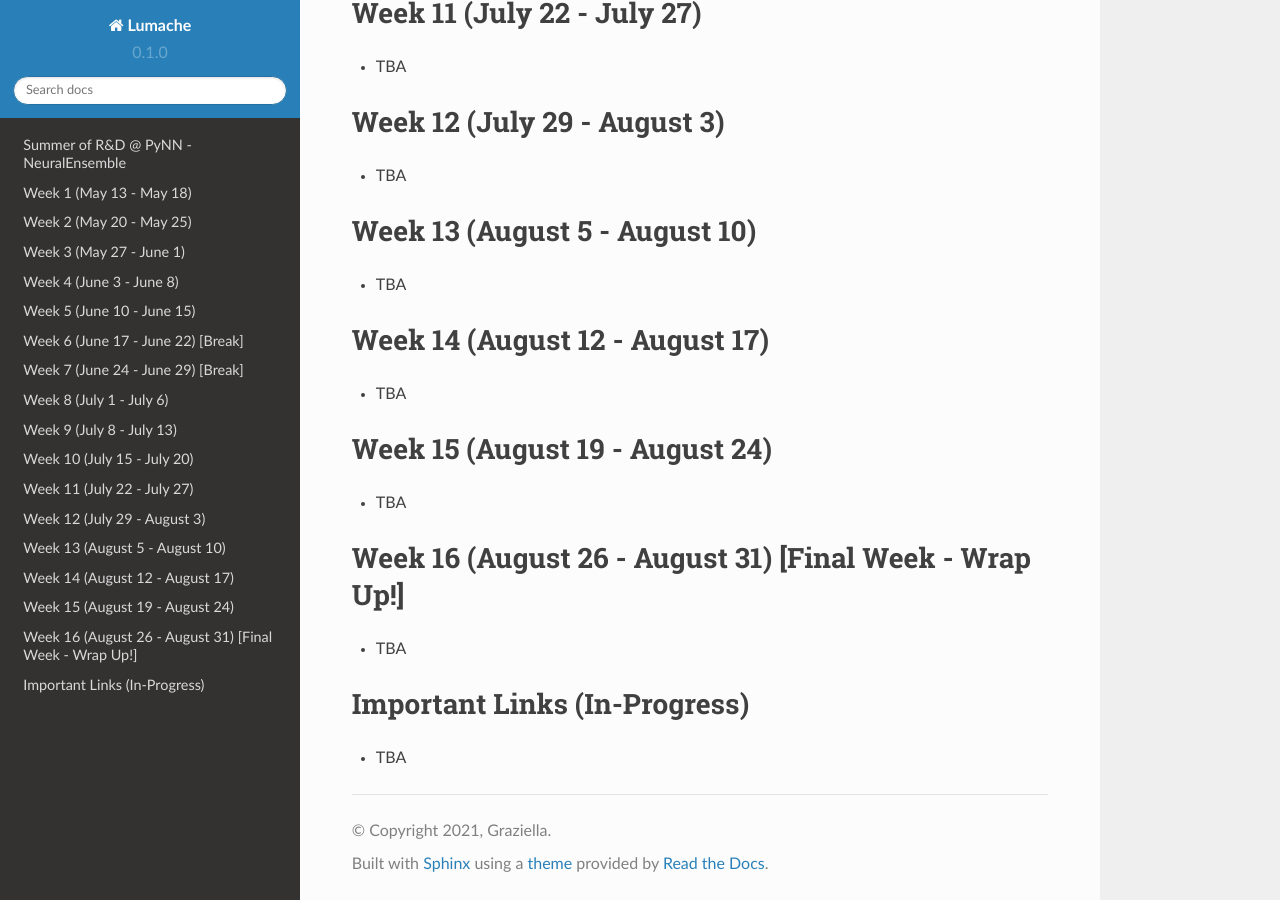
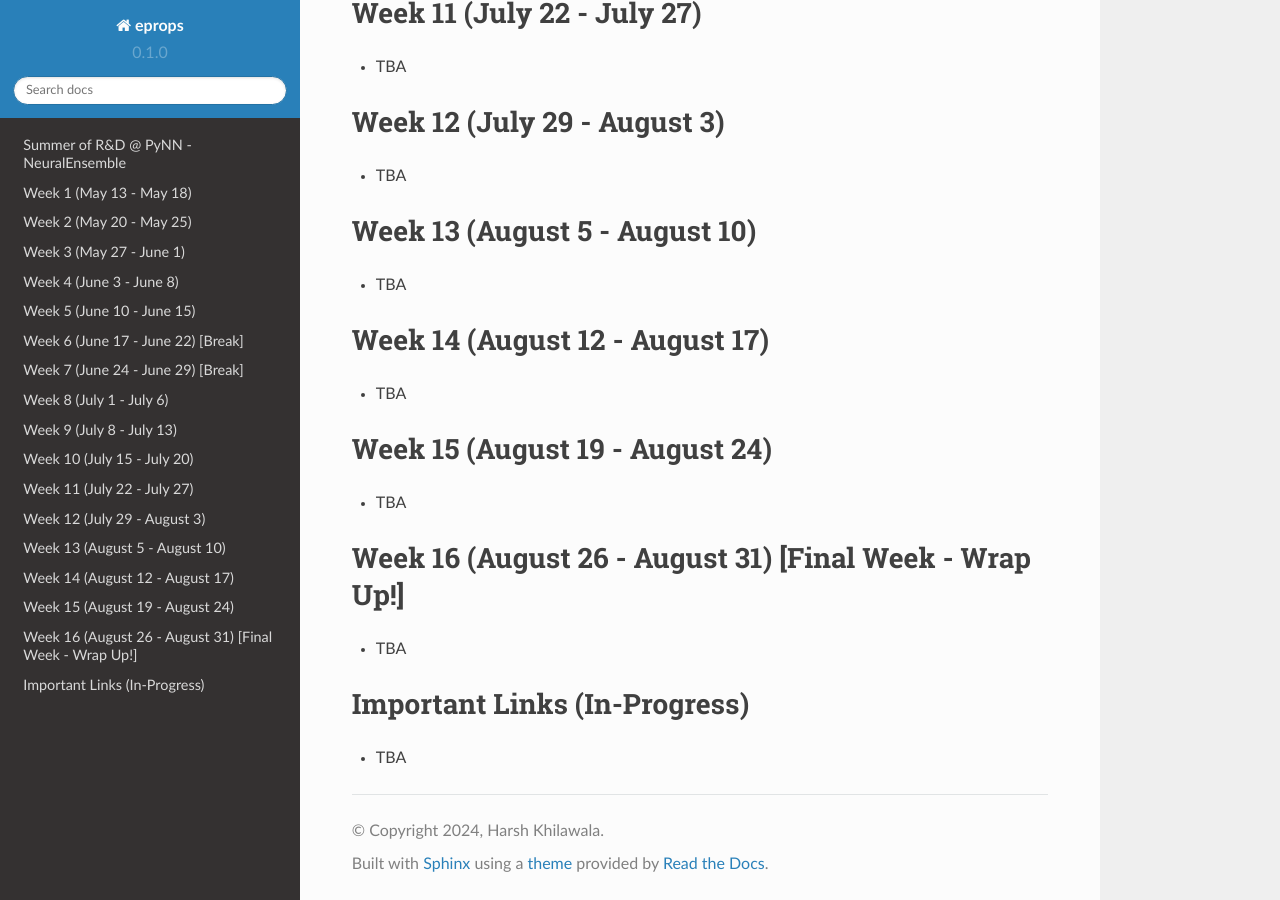
Before and after one commit to HarshKhilawala/eprops-pynn-rtd, a Sphinx documentation site: the page built from docs/source/index.rst, in a window 1280 px wide and 900 px high, scrolled down 1916 px. Built offline with Sphinx 7.4.7 and the Read the Docs theme 2.0.0, drawn with Linux system fonts in a browser that asks for light colours.

Commit message:
update conf file

```diff
--- a/docs/source/conf.py
+++ b/docs/source/conf.py
@@ -2,9 +2,9 @@
 
 # -- Project information
 
-project = 'Lumache'
-copyright = '2021, Graziella'
-author = 'Graziella'
+project = 'eprops'
+copyright = '2024, Harsh Khilawala'
+author = 'Harsh Khilawala'
 
 release = '0.1'
 version = '0.1.0'
```
